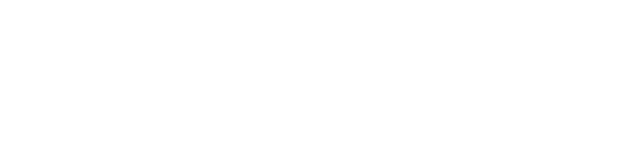
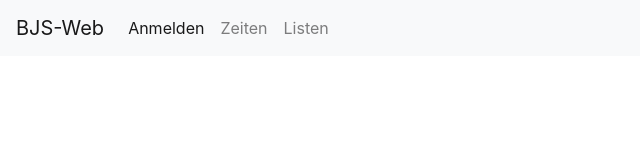
Before and after one commit to narmieno/bjs-web, a plain HTML site: page web/form_overview.html in a window 1280 px wide. Shown: the whole page, without its empty margins (0-640 px from the left). Drawn offline with nearby package versions, Linux system fonts and the light colour scheme.

Commit message:
Modified the forms login and overview

```diff
--- a/web/form_overview.html
+++ b/web/form_overview.html
@@ -6,10 +6,29 @@
     <title>Overview for xy</title>
 </head>
 <body>
+    <nav class="navbar navbar-expand-lg navbar-light bg-light">
+        <a class="navbar-brand" href="#">BJS-Web</a>
+        <button class="navbar-toggler" type="button" data-toggle="collapse" data-target="#navbarSupportedContent" aria-controls="navbarSupportedContent" aria-expanded="false" aria-label="Toggle navigation">
+            <span class="navbar-toggler-icon"></span>
+        </button>
+
+        <div class="collapse navbar-collapse" id="navbarSupportedContent">
+            <ul class="navbar-nav mr-auto">
+                <li class="nav-item active">
+                    <a class="nav-link" href="form_login.html">Anmelden<span class="sr-only">(current)</span></a>
+                </li>
+                <li class="nav-item">
+                    <a class="nav-link" href="timetable_helper.html">Zeiten</a>
+                </li>
+                <li class="nav-item">
+                    <a class="nav-link" href="form_overview.html">Listen</a>
+                </li>
+            </ul>
+        </div>
+    </nav>
 
     <script src="https://code.jquery.com/jquery-3.3.1.slim.min.js" integrity="sha384-q8i/X+965DzO0rT7abK41JStQIAqVgRVzpbzo5smXKp4YfRvH+8abtTE1Pi6jizo" crossorigin="anonymous"></script>
     <script src="https://cdnjs.cloudflare.com/ajax/libs/popper.js/1.14.7/umd/popper.min.js" integrity="sha384-UO2eT0CpHqdSJQ6hJty5KVphtPhzWj9WO1clHTMGa3JDZwrnQq4sF86dIHNDz0W1" crossorigin="anonymous"></script>
     <script src="https://stackpath.bootstrapcdn.com/bootstrap/4.3.1/js/bootstrap.min.js" integrity="sha384-JjSmVgyd0p3pXB1rRibZUAYoIIy6OrQ6VrjIEaFf/nJGzIxFDsf4x0xIM+B07jRM" crossorigin="anonymous"></script>
 </body>
-</body>
 </html>
```
Also changed, not shown: web/form_login.html (+7 -10 lines).
